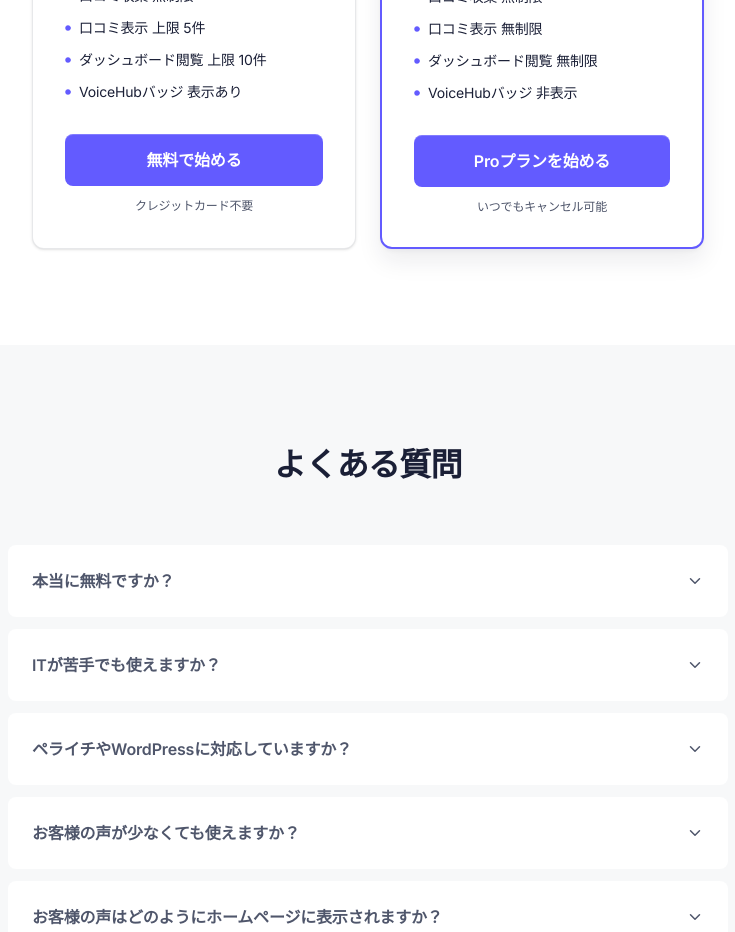
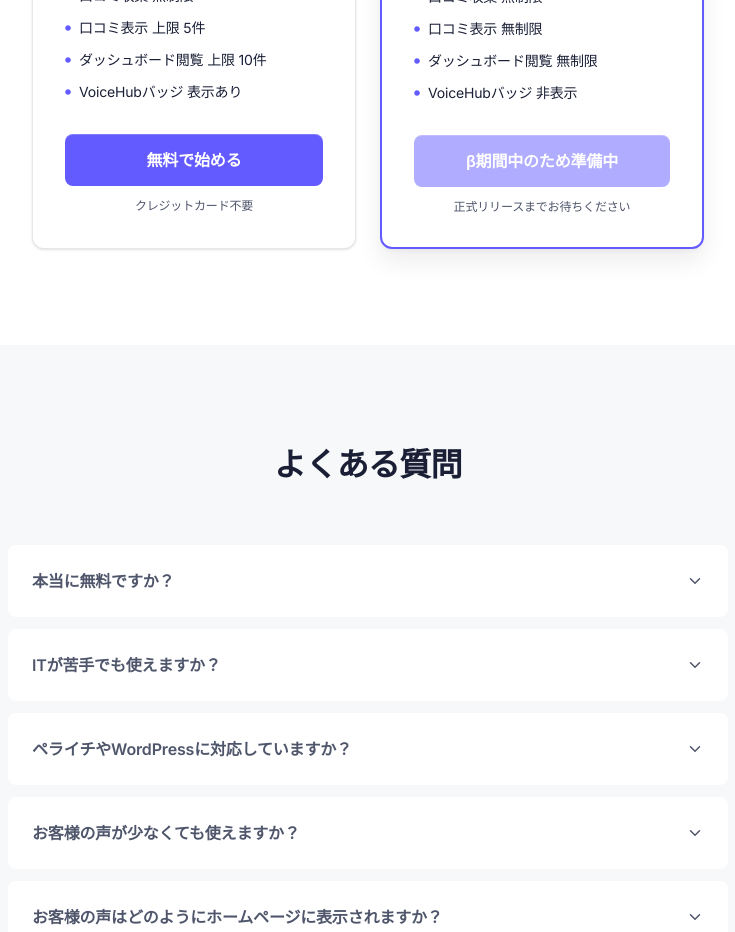
Before and after one commit to forRR444/voice-hub, a Next.js app: page / in a window 1280 px wide. Shown: the part 7020-7952 px from the top of the page, without its empty margins (272-1007 px from the left). Built offline with nearby package versions, Linux system fonts and the light colour scheme; no server answers.

Commit message:
chore(plan): 課金導線を一時無効化
Pro プランの CTA を「β期間中のため準備中」の disabled ボタンに置換。
upgrade-modal の Stripe checkout 呼び出しも UI 側から切断し、課金フローに進めないようにする。

```diff
--- a/src/app/components/upgrade-modal.tsx
+++ b/src/app/components/upgrade-modal.tsx
@@ -8,7 +8,6 @@ import PlanCard from "@/app/components/plan-card";
 
 export default function UpgradeModal() {
   const [open, setOpen] = useState(false);
-  const [loading, setLoading] = useState(false);
 
   useEffect(() => {
     function handleOpen() {
@@ -19,24 +18,6 @@ export default function UpgradeModal() {
   }, []);
 
   if (!open || IS_BETA) return null;
-
-  async function handleUpgrade() {
-    setLoading(true);
-    try {
-      const res = await fetch("/api/stripe/checkout", { method: "POST" });
-      const json = await res.json();
-      const url = res.ok && json.ok ? json.data?.url : undefined;
-      if (url) {
-        window.location.href = url;
-      } else {
-        alert("エラーが発生しました。もう一度お試しください。");
-        setLoading(false);
-      }
-    } catch {
-      alert("ネットワークエラーが発生しました。");
-      setLoading(false);
-    }
-  }
 
   return (
     <div
@@ -70,9 +51,9 @@ export default function UpgradeModal() {
             features={PRO_FEATURE_LIST}
             compact
             cta={{
-              label: loading ? "処理中..." : "Proプランにアップグレード",
-              onClick: handleUpgrade,
-              disabled: loading,
+              label: "β期間中のため準備中",
+              onClick: () => {},
+              disabled: true,
             }}
           />
         </div>
--- a/src/app/page.tsx
+++ b/src/app/page.tsx
@@ -600,12 +600,8 @@ export default function Home() {
             <PlanCard
               plan="pro"
               features={PRO_FEATURE_LIST}
-              cta={
-                IS_BETA
-                  ? { label: "無料で始める", href: "/try" }
-                  : { label: "Proプランを始める", href: "/signup" }
-              }
-              note={IS_BETA ? "ベータ中は全機能無料" : "いつでもキャンセル可能"}
+              cta={{ label: "β期間中のため準備中", onClick: () => {}, disabled: true }}
+              note={IS_BETA ? "ベータ中は全機能無料" : "正式リリースまでお待ちください"}
             />
           </div>
         </div>
```
